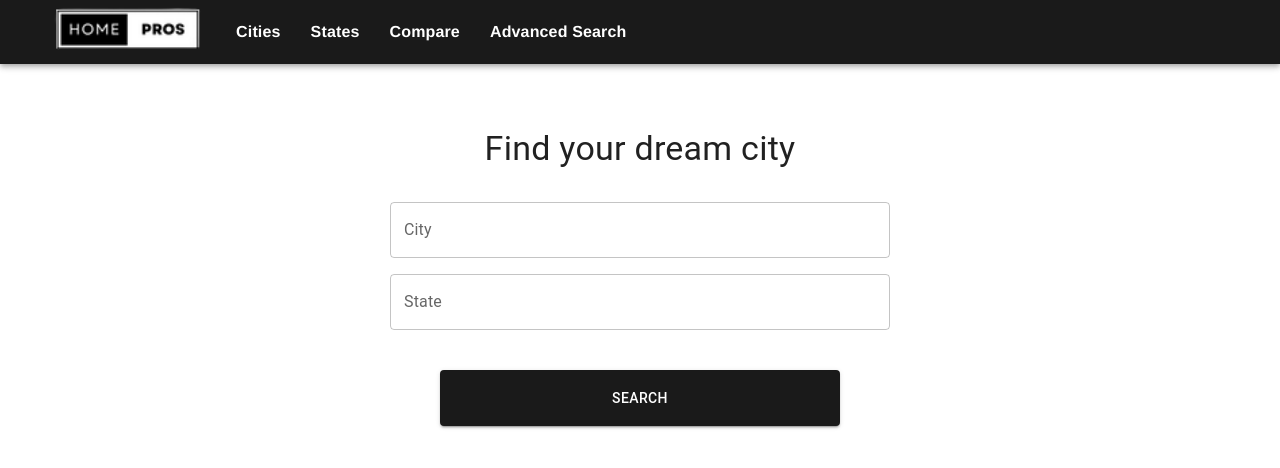
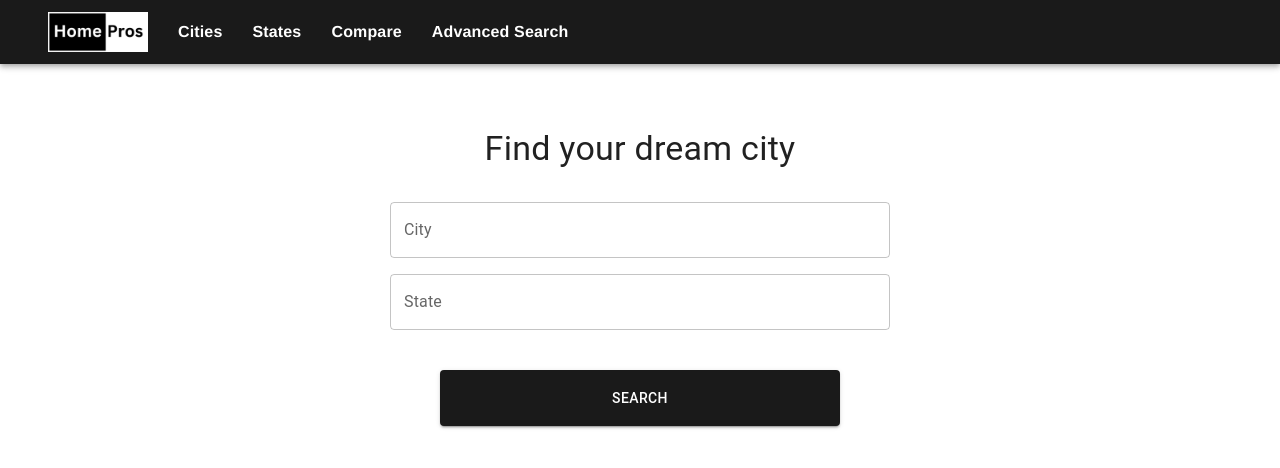
Before and after one commit to jinyeong-park/HomePros, a React (Create React App) app in the folder client/: page / in a window 1280 px wide. Shown: the top 468 px of the page. Built offline with nearby package versions, Linux system fonts and the light colour scheme.

Commit message:
updated navbar logo with better resolution

```diff
--- a/client/src/components/NavBar.js
+++ b/client/src/components/NavBar.js
@@ -45,7 +45,7 @@ export default function NavBar() {
             <img
               src="/navbarLogo.png"
               alt="HomePros Logo"
-              style={{ height: "50px" }}
+              style={{ height: "40px" , marginTop:"6px"}}
             />
           </NavLink>
           <NavText href="/cities" text="Cities" />
```
Also changed, not shown: client/public/navbarLogo.png.
